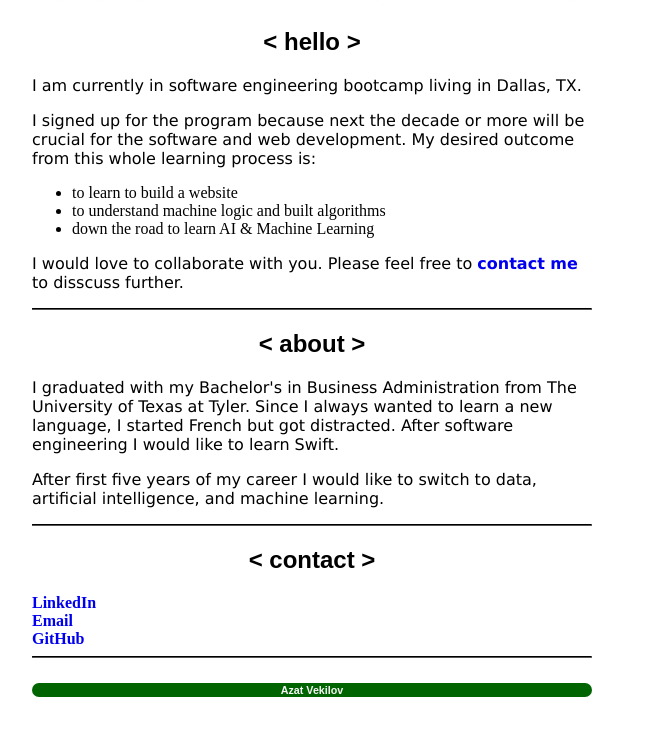
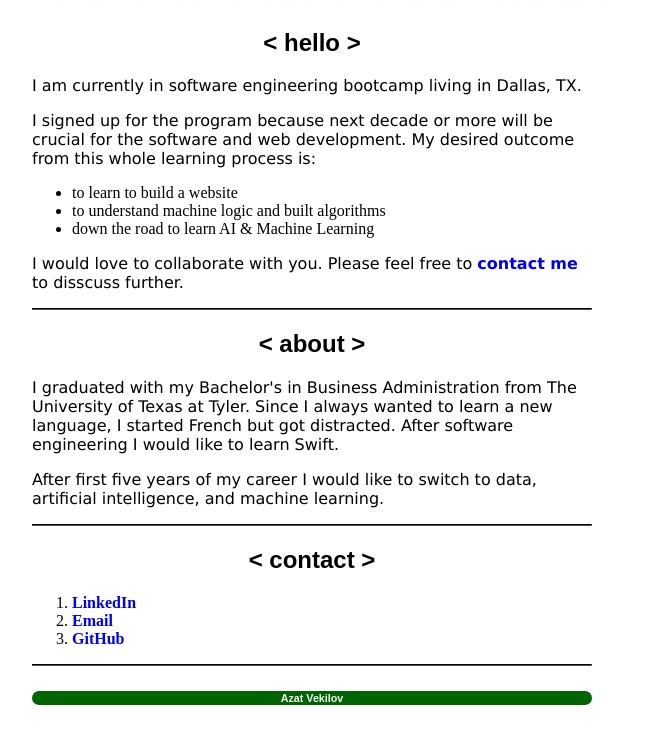
Before and after one commit to EthicalDeveloper/resume-website, a plain HTML site: page index.html in a window 1280 px wide. Shown: the part 722-1452 px from the top of the page, without its empty margins (328-982 px from the left). Drawn offline with Linux system fonts and the light colour scheme; a script that the page names is missing.

Commit message:
added some changes that was suggested

```diff
--- a/index.html
+++ b/index.html
@@ -4,7 +4,7 @@
     <meta charset="UTF-8">
     <meta name="viewport" content="width=device-width, initial-scale=1.0">
 
-
+    <!-- Title of the page -->
 
     <title>Azat Vekilov Portfolio</title>
 
@@ -13,39 +13,37 @@
     <link href="style.css" rel="stylesheet" type="text/css"/>
 </head>
 
- <!-- <style>
-        div {
-          background-image: url('https://images.unsplash.com/photo-1521288936840-032bc23139ab?ixlib=rb-1.2.1&ixid=eyJhcHBfaWQiOjEyMDd9&auto=format&fit=crop&w=934&q=80');
-        }
-    </style> -->
-
 <body>
 
-
-
+    <!-- Header with name -->
     <header>
         <div>
             <h1 class="headerName centered">Azat Vekilov</h1>
         </div>
 
+        <!-- Footer with position -->
         <footer>
             <div>
-                <h6 class="headerPosition centered">Software Engineer | Full-Stack Developer (student)</h6>
+                <h3 class="headerPosition centered">Software Engineer | Full-Stack Developer (student)</h3>
             </div>
         </footer>
 
     </header>
 
-    <img class="mugshot centered" src="./azat for dv.jpg"/>
+    <!-- My image/mugshot -->
+    <img class="mugshot centered" src="azat for dv.jpg"/>
 
     <h2 class="centered">&lt; hello &gt;</h2>
 
+    <!-- A little bit about me -->
+    <div class="container">
         <p>
             I am currently in software engineering bootcamp living in Dallas, TX.
         </p>
         <p>
-        I signed up for the program because next the decade or more will be crucial for the software and web development. My desired outcome from this whole learning process is:
+            I signed up for the program because next decade or more will be crucial for the software and web development. My desired outcome from this whole learning process is:
         </p>
+
         <ul>
             <li>to learn to build a website</li>
             <li>to understand machine logic and built algorithms</li>
@@ -64,6 +62,7 @@
 
             <article>
 
+            <!-- A little bit about future -->
                 <p>
                     I graduated with my Bachelor's in Business Administration from The University of Texas at Tyler. Since I always wanted to learn a new language, I started French but got distracted. After software engineering I would like to learn Swift.
                 </p>
@@ -79,16 +78,17 @@
         <hr>
 
         <h2 class="centered">&lt; contact &gt;</h2>
-
-    <a class="links" href="http://www.linkedin.com/in/vekilov"><b>LinkedIn</b></a>
-    <br>
-    <a class="links" href="mailto:wekilow87@gmail.com"><b>Email</b></a>
-    <br>
-    <a class="links" href="https://github.com/wekilow/"><b>GitHub</b></a>
+        <ol>
+            <!-- My links: LinkedIn, Email to me, and to my GitHub -->
+            <li><a class="links" href="http://www.linkedin.com/in/vekilov" target="_blank"><b>LinkedIn</b></a></li>
+            <li><a class="links" href="mailto:wekilow87@gmail.com"><b>Email</b></a></li>
+            <li><a class="links" href="https://github.com/wekilow/" target="_blank"><b>GitHub</b></a></li>
+        </ol>
         <hr>
-
+    </div>
     <footer>
         <div>
+            <!-- Footer with my name -->
             <h6 class="lastFooter centered">Azat Vekilov</h6>
         </div>
     </footer>
```
Lines whose indentation alone changed are shown as unchanged.
